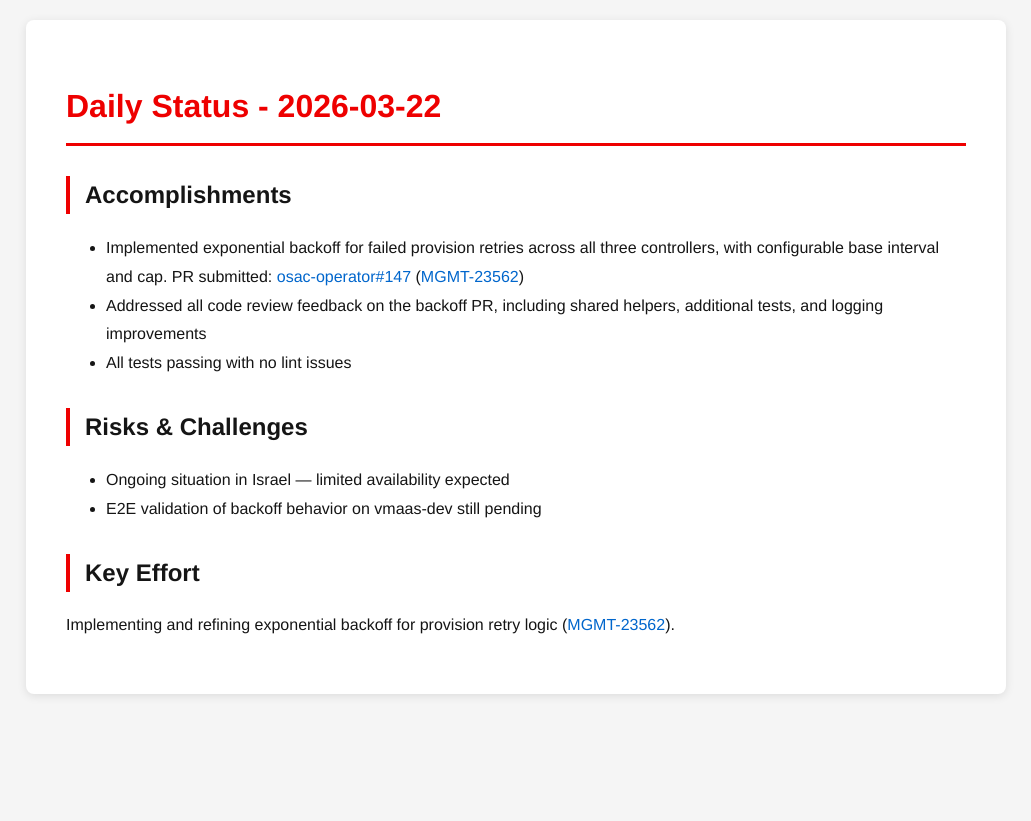
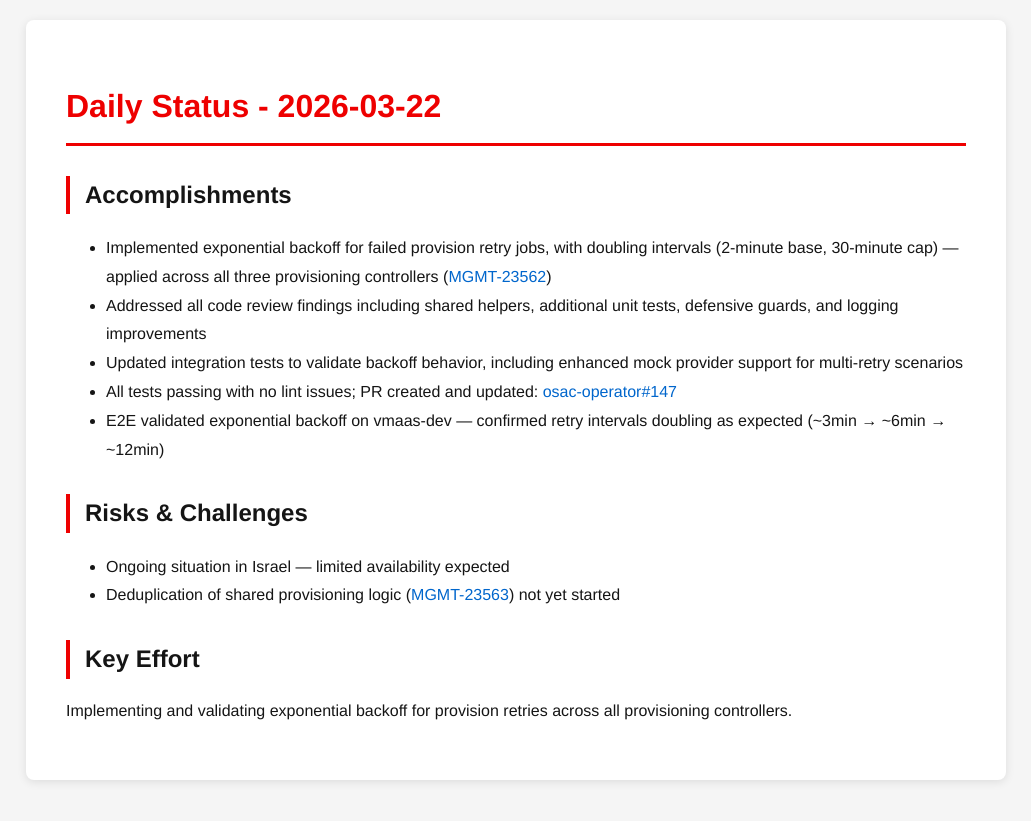
Before and after one commit to tzvatot/daily-status, a Jekyll site: the page built from 2026-03-22.md, in a window 1280 px wide. Shown: the top 821 px of the page, without its empty margins (124-1155 px from the left). Built offline with Jekyll 4.4.1, drawn with Linux system fonts in a browser that asks for light colours.

Commit message:
Daily status update - 2026-03-22

```diff
--- a/2026-03-22.md
+++ b/2026-03-22.md
@@ -7,13 +7,15 @@
 # Daily Status - 2026-03-22
 
 ## Accomplishments
-- Implemented exponential backoff for failed provision retries across all three controllers, with configurable base interval and cap. PR submitted: [osac-operator#147](https://github.com/osac-project/osac-operator/pull/147) ([MGMT-23562](https://issues.redhat.com/browse/MGMT-23562))
-- Addressed all code review feedback on the backoff PR, including shared helpers, additional tests, and logging improvements
-- All tests passing with no lint issues
+- Implemented exponential backoff for failed provision retry jobs, with doubling intervals (2-minute base, 30-minute cap) — applied across all three provisioning controllers ([MGMT-23562](https://issues.redhat.com/browse/MGMT-23562))
+- Addressed all code review findings including shared helpers, additional unit tests, defensive guards, and logging improvements
+- Updated integration tests to validate backoff behavior, including enhanced mock provider support for multi-retry scenarios
+- All tests passing with no lint issues; PR created and updated: [osac-operator#147](https://github.com/osac-project/osac-operator/pull/147)
+- E2E validated exponential backoff on vmaas-dev — confirmed retry intervals doubling as expected (~3min → ~6min → ~12min)
 
 ## Risks & Challenges
 - Ongoing situation in Israel — limited availability expected
-- E2E validation of backoff behavior on vmaas-dev still pending
+- Deduplication of shared provisioning logic ([MGMT-23563](https://issues.redhat.com/browse/MGMT-23563)) not yet started
 
 ## Key Effort
-Implementing and refining exponential backoff for provision retry logic ([MGMT-23562](https://issues.redhat.com/browse/MGMT-23562)).
+Implementing and validating exponential backoff for provision retries across all provisioning controllers.
```
